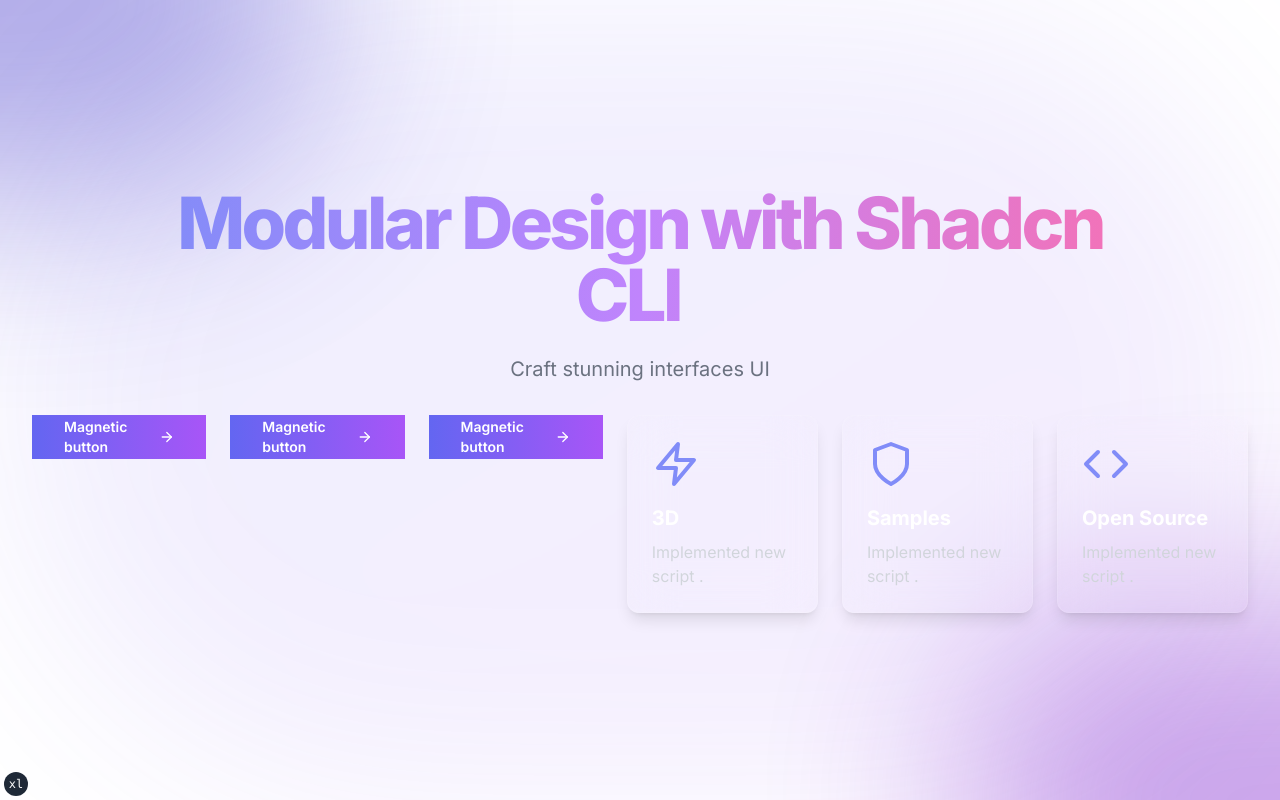
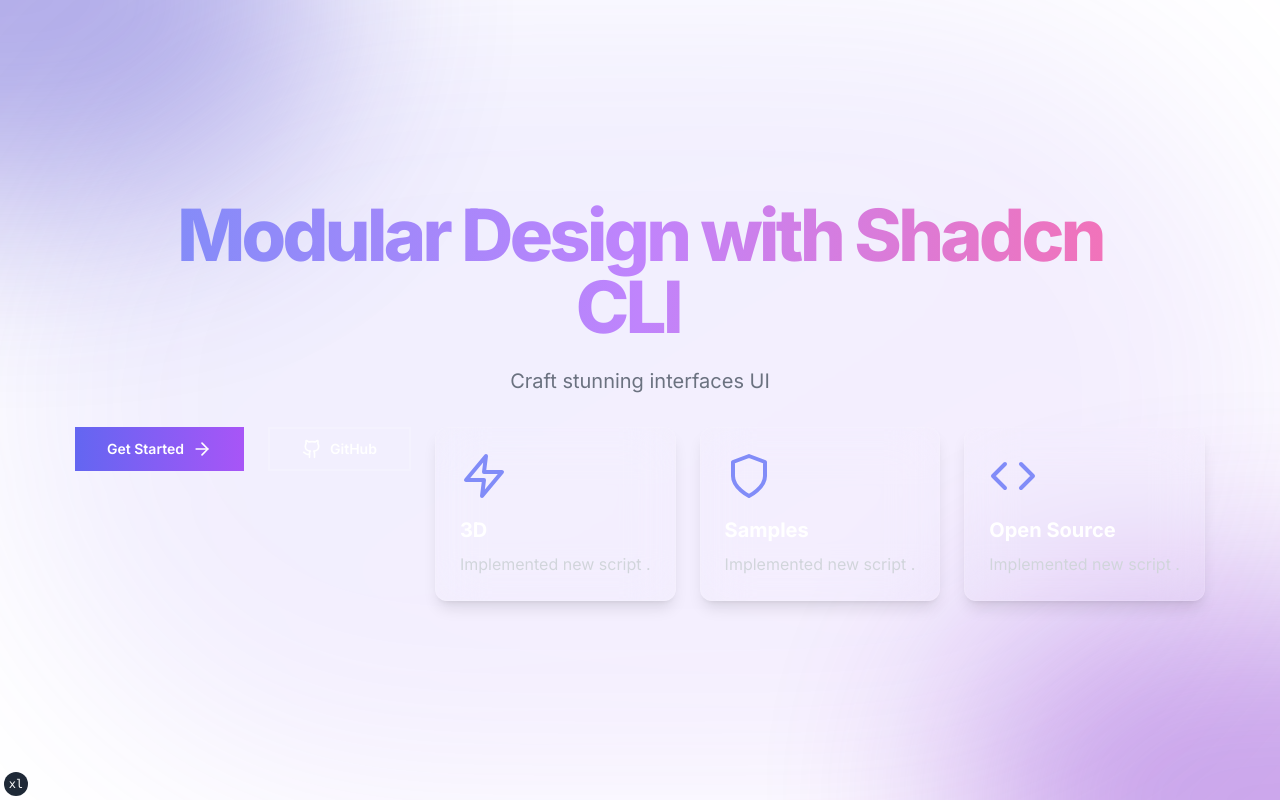
Before and after one commit to TomasLonnblad/tl999, a Next.js app: page / in a window 1280 px wide. Built offline with nearby package versions, Linux system fonts and the light colour scheme.

Commit message:
Update button labels and GitHub link

```diff
--- a/components/animated-landing.tsx
+++ b/components/animated-landing.tsx
@@ -101,40 +101,20 @@
               whileHover={{ scale: 1.05, boxShadow: "0 0 15px rgba(139, 92, 246, 0.5)" }}
               whileTap={{ scale: 0.95 }}
             >
-              Magnetic button
+              Get Started
               <ArrowRight className="ml-2 h-5 w-5" />
             </MotionLink>
-
-
-
             <MotionLink
-              href="/dashboard"
-              className={buttonVariants({ size: "lg", variant: "default" }) + " bg-gradient-to-r from-indigo-500 to-purple-500 text-white font-semibold px-8 py-4 rounded-full"}
-              whileHover={{ scale: 1.05, boxShadow: "0 0 15px rgba(139, 92, 246, 0.5)" }}
+              target="_blank"
+              rel="noreferrer"
+              href={siteConfig.links.github}
+              className={buttonVariants({ variant: "outline", size: "lg" }) + " border-2 border-white/20 text-white font-semibold px-8 py-4 rounded-full"}
+              whileHover={{ scale: 1.05, borderColor: "rgba(255,255,255,0.5)" }}
               whileTap={{ scale: 0.95 }}
             >
-              Magnetic button
-              <ArrowRight className="ml-2 h-5 w-5" />
+              <Github className="mr-2 h-5 w-5" />
+              <span>GitHub</span>
             </MotionLink>
-
-
-
-
-
-
-
-
-
-            <MotionLink
-              href="/dashboard"
-              className={buttonVariants({ size: "lg", variant: "default" }) + " bg-gradient-to-r from-indigo-500 to-purple-500 text-white font-semibold px-8 py-4 rounded-full"}
-              whileHover={{ scale: 1.05, boxShadow: "0 0 15px rgba(139, 92, 246, 0.5)" }}
-              whileTap={{ scale: 0.95 }}
-            >
-              Magnetic button
-              <ArrowRight className="ml-2 h-5 w-5" />
-            </MotionLink>
-
 
 
 
```
